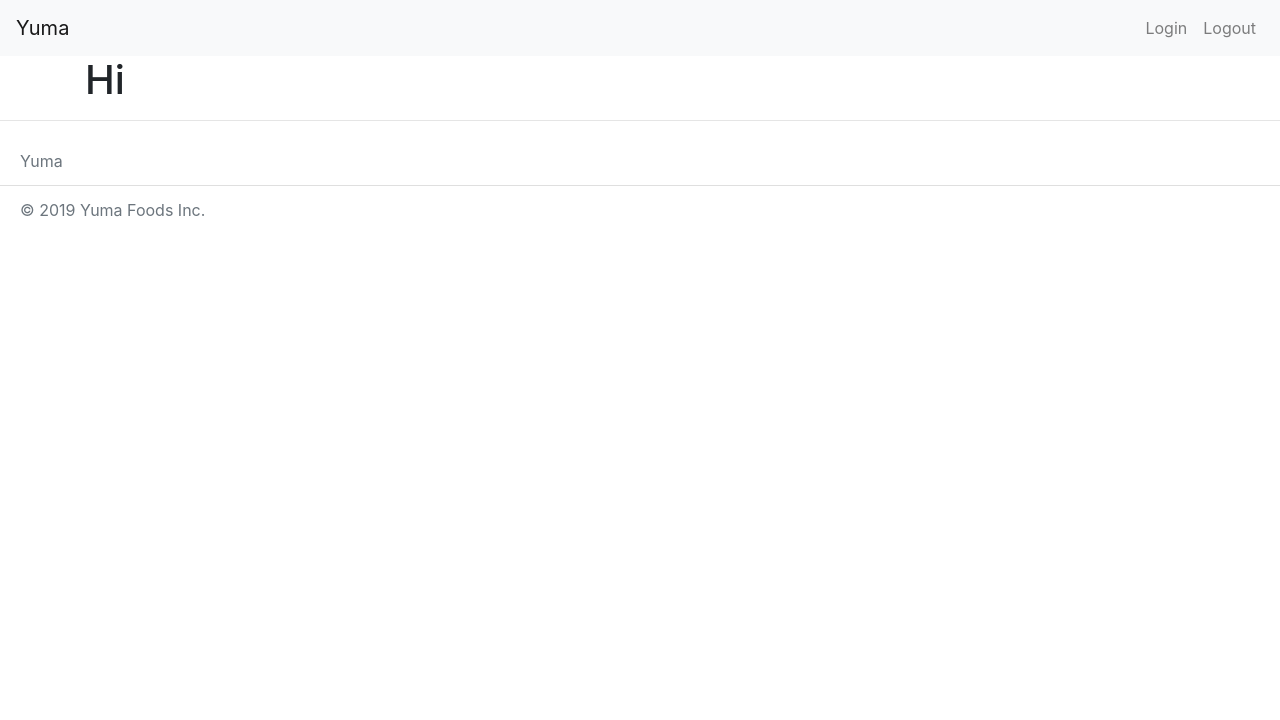
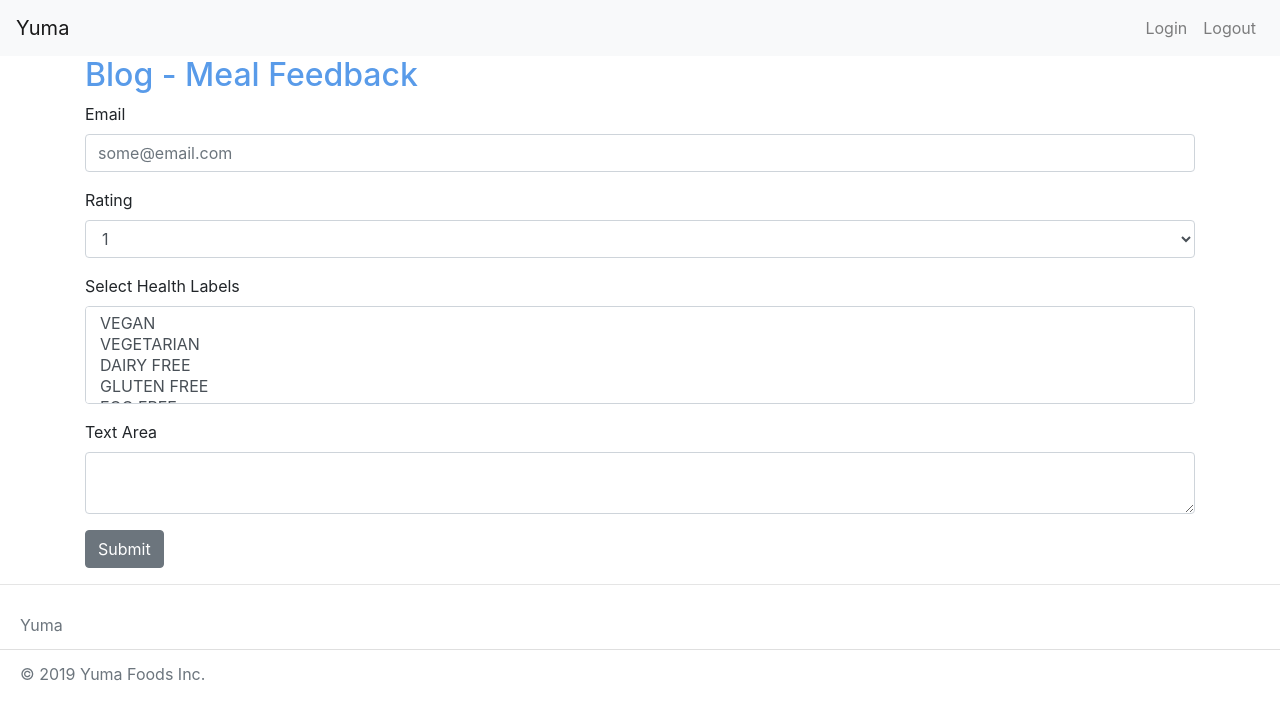
Before and after one commit to faisalhabibgit/Yuma, a React (Create React App) app in the folder frontend/: page /Blog in a window 1280 px wide. Shown: the top 720 px of the page. Built offline with nearby package versions, Linux system fonts and the light colour scheme.

Commit message:
#199 set up blog preliminary

```diff
--- a/frontend/src/App.js
+++ b/frontend/src/App.js
@@ -11,7 +11,7 @@ import Error from './component/Error';
 import SearchMeal from './component/SearchMeal';
 import NewMeal from './component/NewMeal';
 import MealHistory from './component/MealHistory';
-import Blog from './component/Blog';
+import Blog from './component/blog/Blog';
 import TestApiView from './component/TestApiView';
 import Dashboard from './component/Dashboard';
 
--- a/frontend/src/component/Blog.js
+++ /dev/null
@@ -1,20 +0,0 @@
-import React, { Component } from 'react';
-import {
-    Container
-} from 'reactstrap';
-
-
-class Blog extends Component {
-
-    render() {
-        return (
-            <Container>
-                <h1>Hi</h1>
-            </Container>
-        );
-    }
-
-
-}
-
-export default Blog;
--- /dev/null
+++ b/frontend/src/component/blog/Blog.js
@@ -0,0 +1,112 @@
+import React, { Component } from 'react';
+import '../stylesheet/blogStyle.css'
+import {
+    Container, Form, FormGroup, Label, Input, Button
+} from 'reactstrap';
+
+
+class Blog extends Component {
+
+    constructor(props) {
+        super(props);
+
+        this.state = {
+            email: '',
+            rating: '',
+            content: '',
+        };
+
+        this.handleSubmit = this.handleSubmit.bind(this);
+        this.handleChange = this.handleChange.bind(this);
+
+    }
+
+    handleSubmit(event) {
+        event.preventDefault();
+        console.log(this.state);
+    }
+
+    handleChange(event) {
+        var value = event.target.value;
+
+        switch (event.target.name) {
+            case 'email':
+                this.setState({ email: value })
+                break;
+            case 'rating':
+                this.setState({ rating: value })
+                break;
+            case 'content':
+                this.setState({ content: value })
+                break;
+
+            default:
+            // code block
+        }
+    }
+
+    render() {
+        return (
+            <Container>
+                <h2 className="title">Blog - Meal Feedback</h2>
+                <Form onSubmit={this.handleSubmit}>
+                    <FormGroup>
+                        <Label for="userEmail">Email</Label>
+                        <Input type="email"
+                            name="email"
+                            value={this.state.email}
+                            id="userEmail"
+                            placeholder="some@email.com"
+                            onChange={this.handleChange} />
+                    </FormGroup>
+                    <FormGroup>
+                        <Label for="ratingSelect">Rating</Label>
+                        <Input type="select"
+                            name="rating"
+                            value={this.state.rating}
+                            id="ratingSelect"
+                            onChange={this.handleChange}>
+                            <option>1</option>
+                            <option>2</option>
+                            <option>3</option>
+                            <option>4</option>
+                            <option>5</option>
+                        </Input>
+                    </FormGroup>
+                    <FormGroup>
+                        <Label for="allergySelectMulti">Select Health Labels</Label>
+                        <Input type="select"
+                            name="selectHealthLabels"
+                            value={this.state.selectHealthLabels}
+                            id="allergySelectMulti"
+                            onChange={this.handleChange}
+                            multiple>
+                            <option>VEGAN</option>
+                            <option>VEGETARIAN</option>
+                            <option>DAIRY FREE</option>
+                            <option>GLUTEN FREE</option>
+                            <option>EGG FREE</option>
+                            <option>PEANUT FREE</option>
+                            <option>TREE NUT FREE</option>
+                            <option>SOY FREE</option>
+                            <option>SHELLFISH FREE</option>
+                        </Input>
+                    </FormGroup>
+                    <FormGroup>
+                        <Label for="contentText">Text Area</Label>
+                        <Input type="textarea"
+                            name="content"
+                            value={this.state.content}
+                            id="contentText"
+                            onChange={this.handleChange} />
+                    </FormGroup>
+                    <Button type="submit">Submit</Button>
+                </Form>
+            </Container>
+        );
+    }
+
+
+}
+
+export default Blog;
--- /dev/null
+++ b/frontend/src/component/stylesheet/blogStyle.css
@@ -0,0 +1,20 @@
+/* The switch - the box around the slider */
+.userInputBox {
+    padding: 3em;
+    border-style: solid;
+    border-width: 1x;
+    border-radius: 5px;
+    border-color: gray;
+}
+
+.smallText {
+    font-size: 62.5%;
+}
+
+.labelStyle {
+    color: #599BE9;
+}
+
+.title {
+    color: #599BE9;
+}
```
